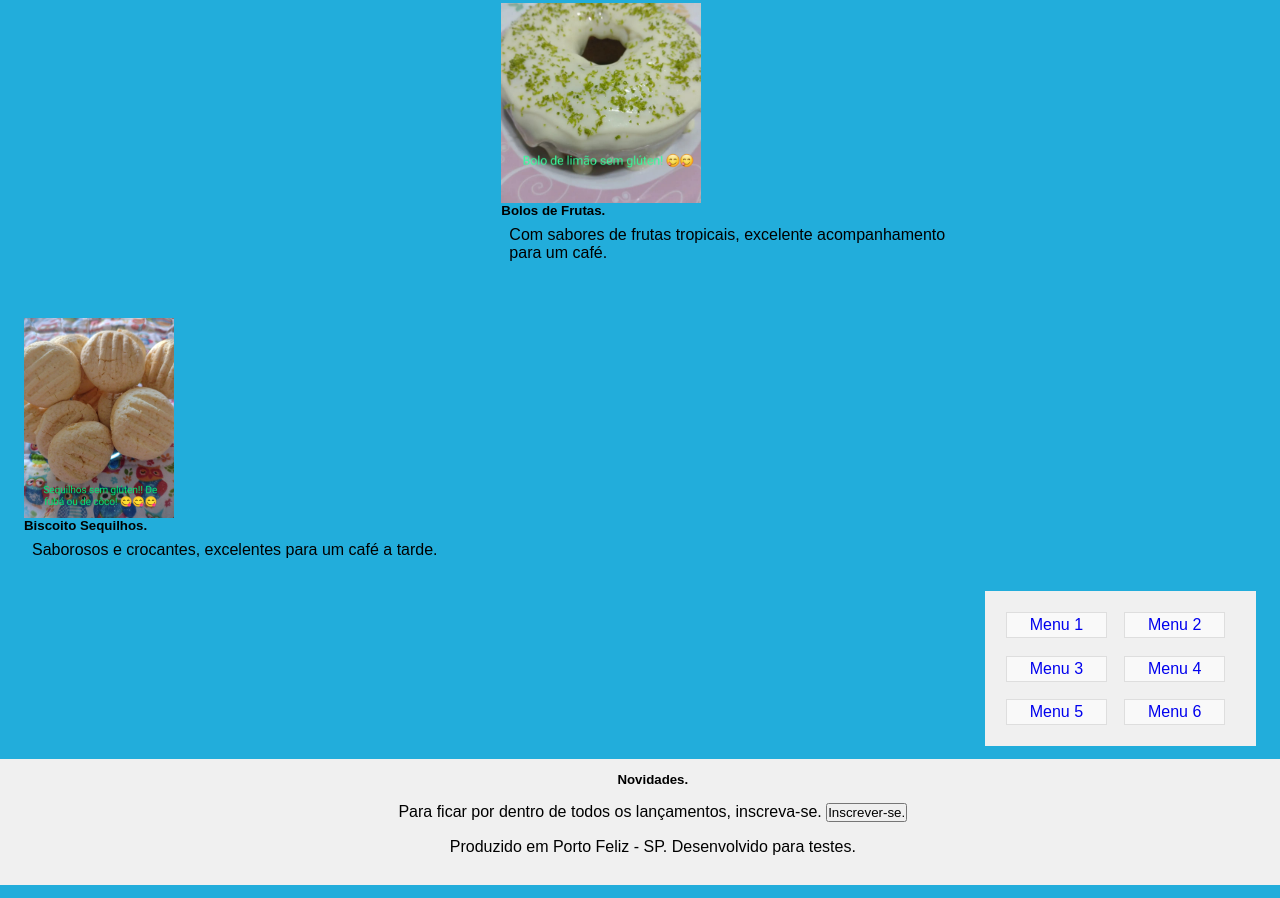
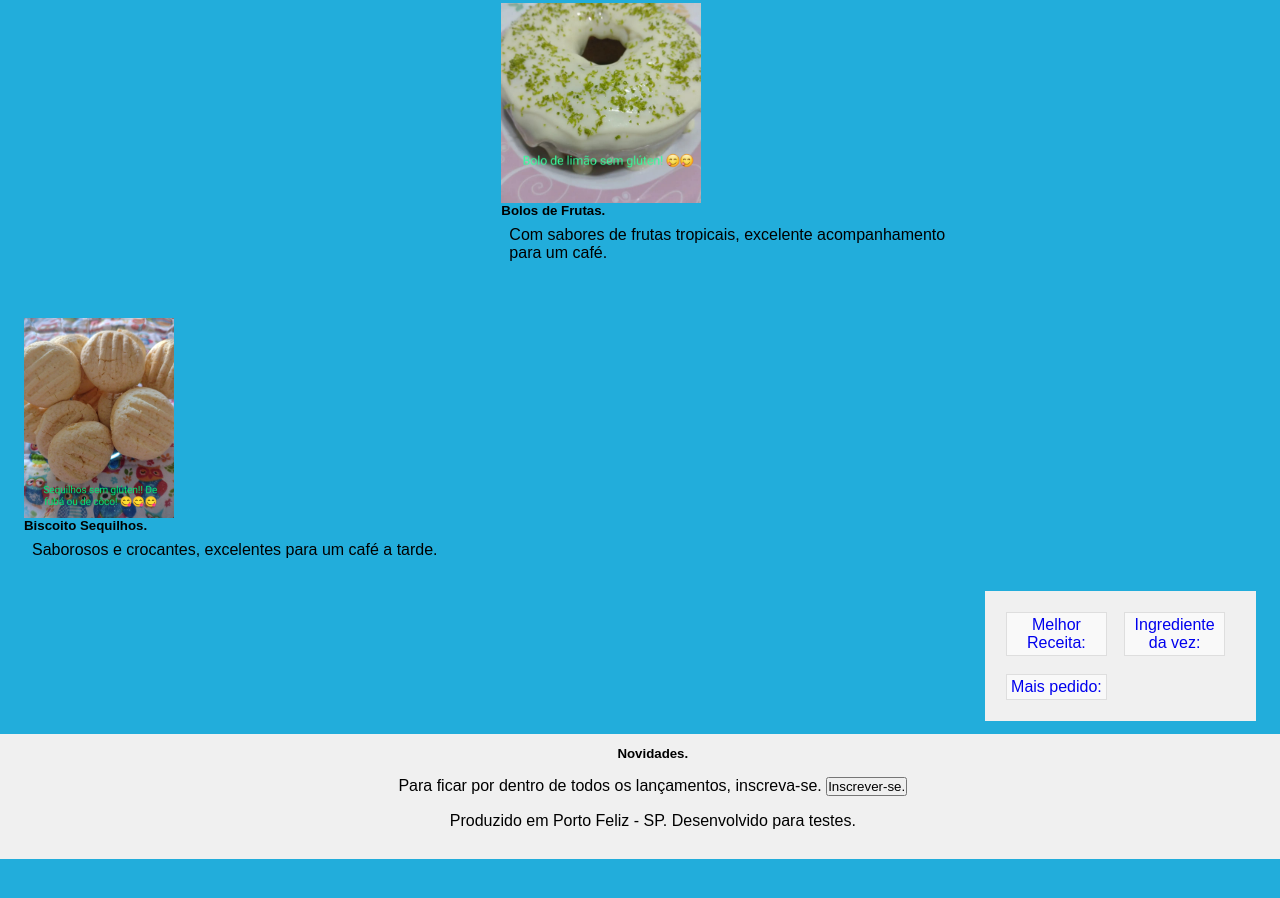
Before and after one commit to josysantana/Sem-Gluten, a plain HTML site: page Index.html in a window 1280 px wide. Shown: the part 1037-1935 px from the top of the page. After the commit the page ends 1909 px from the top, so only its background shows below. Drawn offline with Linux system fonts and the light colour scheme.

Commit message:
Mudança menu lateral

```diff
--- a/Index.html
+++ b/Index.html
@@ -69,12 +69,9 @@
             <aside class="content-sidebar">
                         <nav class="main-nav">
                             <ul>
-                                <li><a href="#">Menu 1</a></li>
-                                <li><a href="#">Menu 2</a></li>
-                                <li><a href="#">Menu 3</a></li>
-                                <li><a href="#">Menu 4</a></li>
-                                <li><a href="#">Menu 5</a></li>
-                                <li><a href="#">Menu 6</a></li>
+                                <li><a href="#">Melhor Receita:</a></li>
+                                <li><a href="#">Ingrediente da vez:</a></li>
+                                <li><a href="#">Mais pedido:</a></li>
                             </ul>
                         </nav>
             </aside>
```
